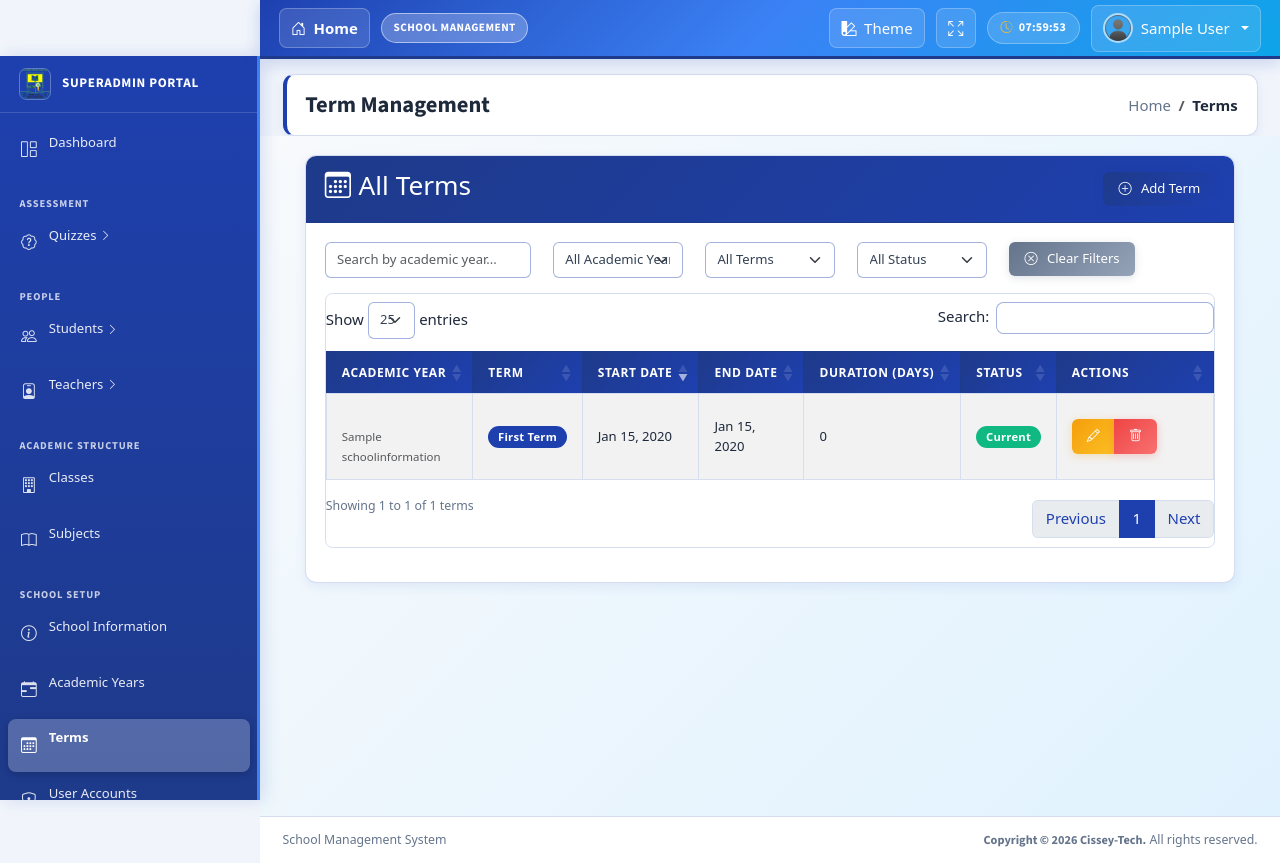
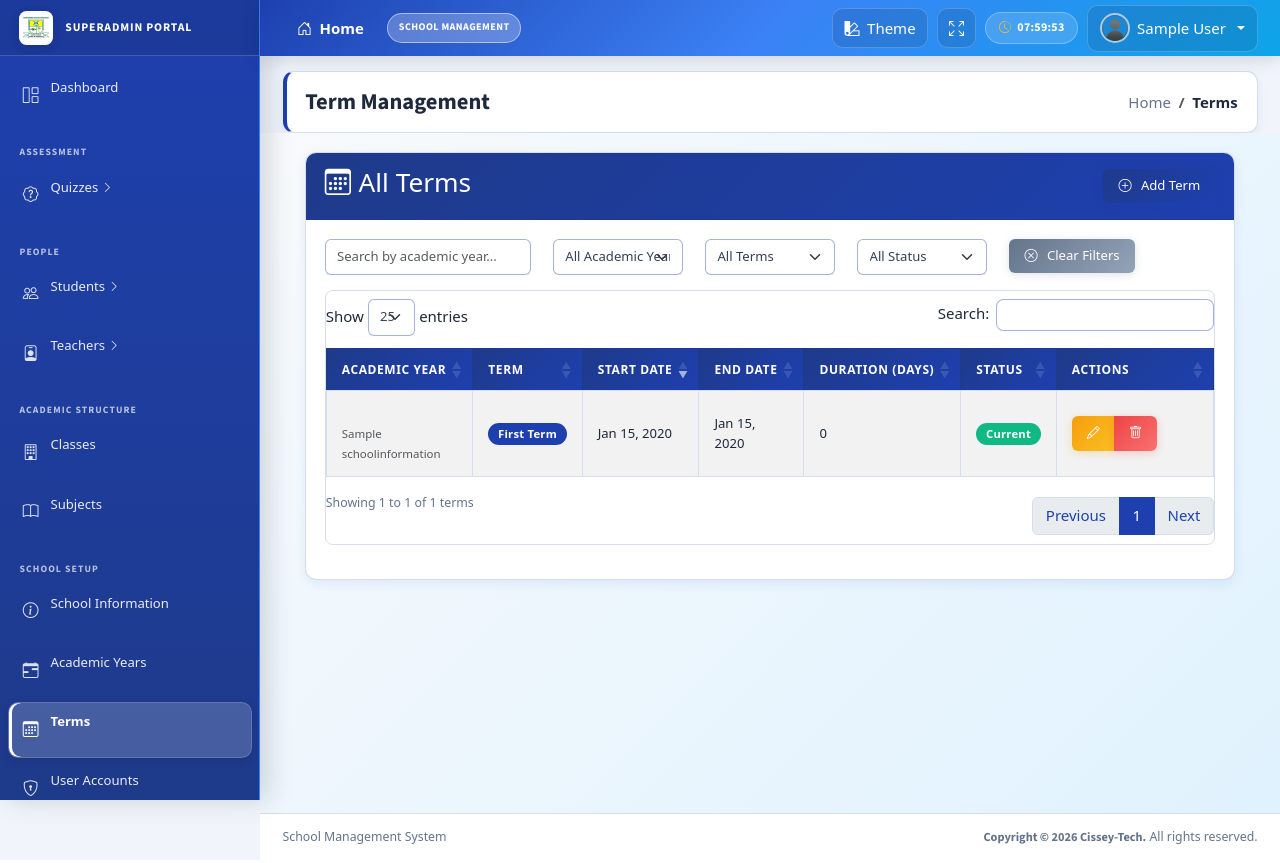
Before and after one commit to zamaani2/QuizApp_Local, a Django app: page /terms/ in a window 1280 px wide. Run offline with Django 5.2, Linux system fonts and the light colour scheme; a user stored in the database is signed in; tables that the repository leaves empty hold one stand-in row (values such as "Sample post"); parts of the project's set-up code (start-up, migrations or seed data) failed here and were passed over; some libraries are stand-ins or nearby versions; some web fonts are replaced.

Commit message:
Redesigned the shared sidebar and top navigation

```diff
--- a/quiz_app/static/css/academic_pro_theme.css
+++ b/quiz_app/static/css/academic_pro_theme.css
@@ -2430,6 +2430,190 @@ a.btn-link {
   }
 }
 
+/* Align the sidebar brand with the top navigation to close the desktop corner gap. */
+@media (min-width: 992px) {
+  .app-header-inner {
+    height: var(--app-header-height);
+    min-height: var(--app-header-height);
+    padding-right: 1.5rem;
+    padding-left: 1.5rem;
+  }
+
+  .app-sidebar,
+  .academic-pro-theme-page .app-sidebar {
+    top: 0;
+    border-right-width: 1px !important;
+    box-shadow: 8px 0 24px rgba(15, 23, 42, 0.16) !important;
+  }
+
+  .sidebar-brand {
+    height: var(--app-header-height);
+    min-height: var(--app-header-height);
+    padding: 0 1.25rem;
+    background: rgba(15, 23, 42, 0.14);
+    border-bottom: 1px solid rgba(255, 255, 255, 0.18);
+  }
+
+  .sidebar-wrapper {
+    height: calc(100% - var(--app-header-height));
+  }
+}
+
+.app-header,
+.academic-pro-theme-page .app-header {
+  border-bottom-width: 0 !important;
+  box-shadow: 0 4px 18px rgba(15, 23, 42, 0.14) !important;
+}
+
+.app-header-inner {
+  gap: 1.25rem;
+}
+
+.app-header-start,
+.app-header-end {
+  gap: 0.6rem;
+}
+
+.app-home-link {
+  border-color: transparent;
+  background: transparent;
+  padding-right: 0.9rem;
+  padding-left: 0.9rem;
+}
+
+.app-role-badge {
+  min-height: 2rem;
+  padding: 0.3rem 0.7rem;
+  background: rgba(15, 23, 42, 0.2);
+  border-color: rgba(255, 255, 255, 0.22);
+  font-size: 0.68rem;
+}
+
+.app-sidebar-toggle,
+.app-theme-trigger,
+.app-fullscreen-toggle,
+.app-user-trigger {
+  border-color: rgba(255, 255, 255, 0.2);
+  background: rgba(15, 23, 42, 0.12);
+  border-radius: 0.7rem;
+}
+
+.app-sidebar-toggle:hover,
+.app-theme-trigger:hover,
+.app-fullscreen-toggle:hover,
+.app-user-trigger:hover {
+  background: rgba(15, 23, 42, 0.24);
+  border-color: rgba(255, 255, 255, 0.34);
+}
+
+.sidebar-brand {
+  position: relative;
+}
+
+.brand-link {
+  min-width: 0;
+  gap: 0.85rem;
+}
+
+.brand-image {
+  width: 2.25rem;
+  height: 2.25rem;
+  padding: 0.2rem;
+  background: #ffffff;
+  object-fit: contain;
+  box-shadow: 0 2px 8px rgba(15, 23, 42, 0.18);
+}
+
+.brand-text {
+  font-size: 0.78rem;
+  letter-spacing: 0.075em;
+}
+
+.sidebar-wrapper {
+  scrollbar-color: rgba(255, 255, 255, 0.35) transparent;
+  scrollbar-width: thin;
+}
+
+.sidebar-wrapper::-webkit-scrollbar {
+  width: 0.4rem;
+}
+
+.sidebar-wrapper::-webkit-scrollbar-thumb {
+  background: rgba(255, 255, 255, 0.32);
+  border-radius: 999px;
+}
+
+.sidebar-menu .nav-header {
+  padding-top: 1.25rem;
+  padding-bottom: 0.45rem;
+  color: rgba(255, 255, 255, 0.68);
+  font-size: 0.65rem;
+  letter-spacing: 0.11em;
+}
+
+.sidebar-menu .nav-link {
+  min-height: 2.7rem;
+  padding: 0.65rem 0.85rem;
+  border: 1px solid transparent;
+  border-radius: 0.7rem;
+}
+
+.sidebar-menu .nav-link:hover {
+  transform: none;
+  background: rgba(255, 255, 255, 0.11);
+}
+
+.sidebar-menu .nav-link.active {
+  background: rgba(255, 255, 255, 0.18);
+  border-color: rgba(255, 255, 255, 0.14);
+  box-shadow: inset 3px 0 0 #ffffff, 0 3px 10px rgba(15, 23, 42, 0.14);
+}
+
+.sidebar-menu .nav-treeview {
+  margin-left: 0.35rem;
+  padding-left: 0.8rem;
+  border-left: 1px solid rgba(255, 255, 255, 0.2);
+}
+
+.sidebar-menu .nav-treeview .nav-link {
+  min-height: 2.45rem;
+  padding-left: 0.7rem;
+}
+
+@media (max-width: 991.98px) {
+  .app-sidebar {
+    top: var(--app-header-height);
+    border-right-width: 1px !important;
+  }
+
+  .sidebar-brand {
+    display: none;
+  }
+
+  .sidebar-wrapper {
+    height: 100%;
+  }
+}
+
+@media (max-width: 575.98px) {
+  .app-header-inner {
+    gap: 0.35rem;
+  }
+
+  .app-header-start,
+  .app-header-end {
+    gap: 0.2rem;
+  }
+
+  .app-home-link,
+  .app-sidebar-toggle,
+  .app-theme-trigger,
+  .app-fullscreen-toggle,
+  .app-user-trigger {
+    border-radius: 0.6rem;
+  }
+}
+
 /* ==========================================================================
    22. Content Area Theme Cascade Overrides
    Ensures the active accent theme cascades across shared application content.
--- a/quiz_app/static/css/green_theme.css
+++ b/quiz_app/static/css/green_theme.css
@@ -56,7 +56,7 @@ body.green-theme-page {
 
 .green-theme-page .app-header {
   background: linear-gradient(135deg, #047857 0%, #10b981 100%) !important;
-  border-bottom: 3px solid #064e3b !important;
+  border-bottom: 0 !important;
   box-shadow: 0 4px 16px rgba(4, 120, 87, 0.2) !important;
 }
 
--- a/quiz_app/static/css/purple_theme.css
+++ b/quiz_app/static/css/purple_theme.css
@@ -56,7 +56,7 @@ body.purple-theme-page {
 
 .purple-theme-page .app-header {
   background: linear-gradient(135deg, #7c3aed 0%, #a855f7 100%) !important;
-  border-bottom: 3px solid #5b21b6 !important;
+  border-bottom: 0 !important;
   box-shadow: 0 4px 16px rgba(124, 58, 237, 0.2) !important;
 }
 
--- a/quiz_app/static/css/red_theme.css
+++ b/quiz_app/static/css/red_theme.css
@@ -56,7 +56,7 @@ body.red-theme-page {
 
 .red-theme-page .app-header {
   background: linear-gradient(135deg, #dc2626 0%, #f87171 100%) !important;
-  border-bottom: 3px solid #991b1b !important;
+  border-bottom: 0 !important;
   box-shadow: 0 4px 16px rgba(220, 38, 38, 0.2) !important;
 }
 
```
